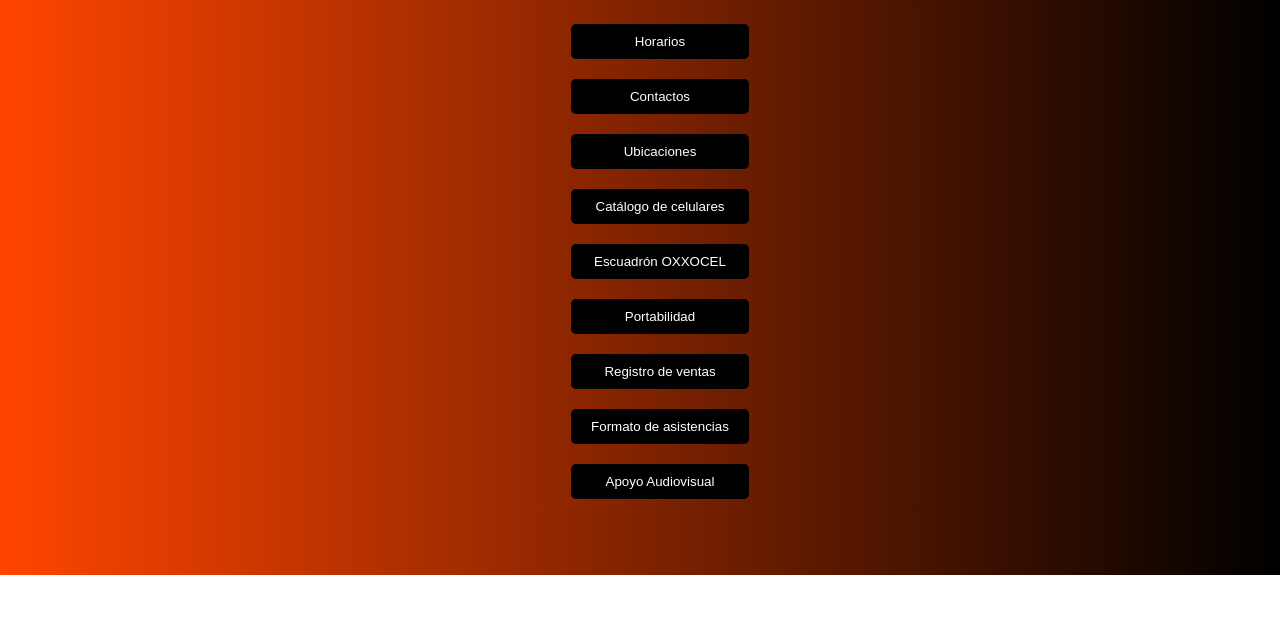
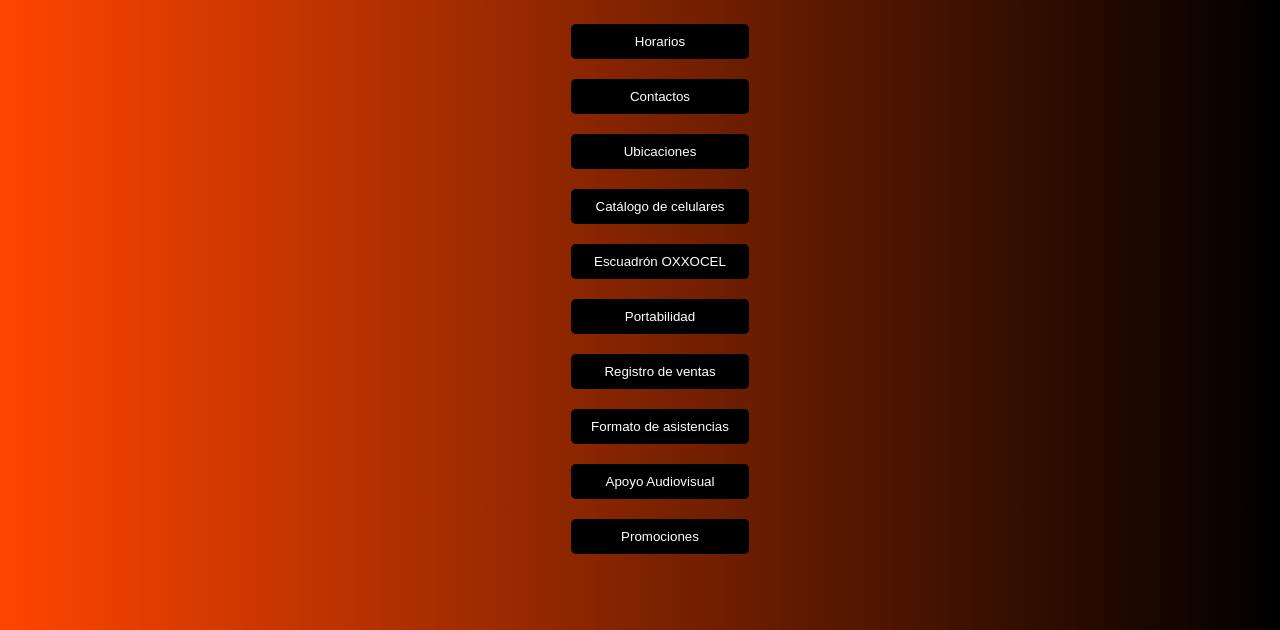
Before and after one commit to GarouTheRipper/OXXOCEL, a plain HTML site: page index.html in a window 1280 px wide. Shown: the part 253-883 px from the top of the page. Before the commit the page ends 828 px from the top, so only its background shows below. Drawn offline with Linux system fonts and the light colour scheme.

Commit message:
"Agregue una nueva seccion"

```diff
--- a/index.html
+++ b/index.html
@@ -53,6 +53,10 @@
           <button onclick="mostrarSeccion('seccion9')">Apoyo Audiovisual</button>
           <article id="seccion9" class="seccion" style="display: none;"></article>
         </li>
+        <li class="contenedor-seccion">
+          <button onclick="mostrarSeccion('seccion10')">Promociones</button>
+          <article id="seccion10" class="seccion" style="display: none;"></article>
+        </li>
       </ul>
     </nav>
   </main>
--- a/script.js
+++ b/script.js
@@ -36,6 +36,9 @@ var datosSecciones = {
 
   "seccion9": [ // Apoyo Audiovisual
     { titulo: "Audios y videos", descripcion: "<a href='https://drive.google.com/drive/folders/1WvXvBuFygbwW6o3RDY73wgAdLY1yt_73?usp=sharing'>Ver</a>" },
+  ],
+  "seccion10": [ // Promociones
+    { titulo: "Promociones OXXOCEL", descripcion: "<a href='https://my.oxxocel.com/promociones'>Información</a>" }
   ]
 
 };
```
